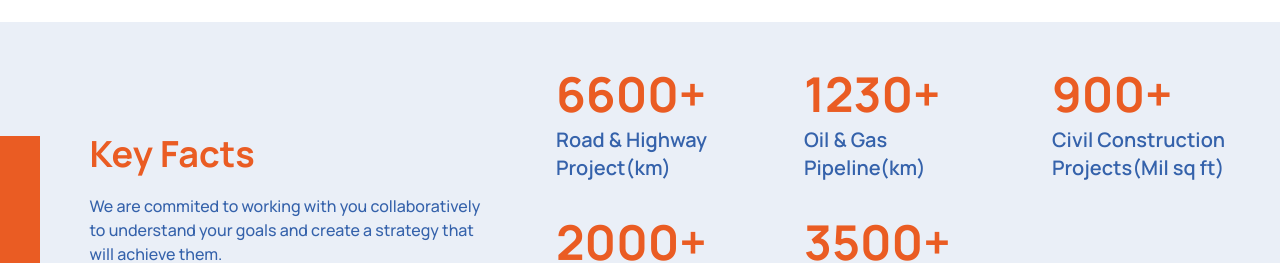
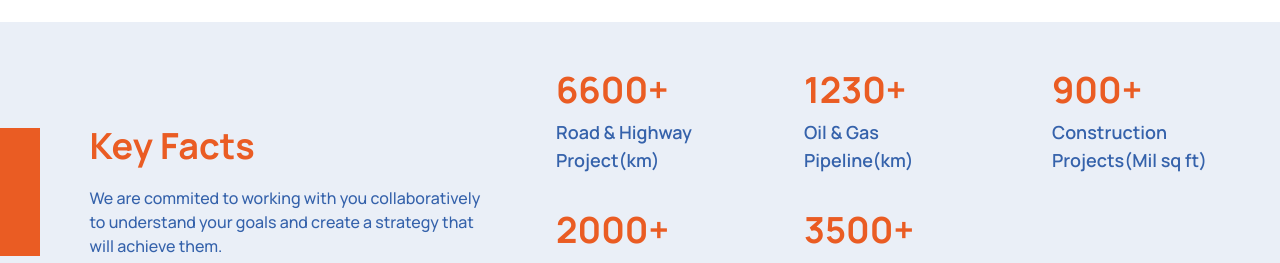
Before and after one commit to girishdigge/numbertree-app, a Next.js app: page / in a window 1280 px wide. Shown: the part 2477-2740 px from the top of the page. Built offline with nearby package versions, Linux system fonts and the light colour scheme.

Commit message:
deploy test 11

```diff
--- a/src/app/(sitemap)/projects/new-parliment/page.tsx
+++ b/src/app/(sitemap)/projects/new-parliment/page.tsx
@@ -34,7 +34,7 @@ const Page = () => {
           className='object-contain'
         />
       </div>
-      <div className='absolute md:inset-40 inset-60 md:translate-y-80 flex items-end justify-center'>
+      <div className='absolute md:inset-40 inset-60 md:translate-y-40 flex items-end justify-center'>
         <h1 className='font-bold md:text-5xl text-3xl flex justify-center text-white'>
           New Parliment,new Delhi
         </h1>
--- a/src/app/(sitemap)/projects/page.tsx
+++ b/src/app/(sitemap)/projects/page.tsx
@@ -53,7 +53,7 @@ const Page = () => {
       content:
         'We are a consulting engineering & audit services firm, partnering with businesses that advance the world, to overcome challenges and unlock their full potential.We are committed to delivering exceptional and cutting-edge solutions to today’s business problems. ',
       link: '/numbertree',
-      image: '/projects/puneMetro1.jpg', // replace with the actual image path
+      image: '/projects/puneMetro.jpg', // replace with the actual image path
     },
     {
       heading: "Empowering Tomorrow's infrastructure",
--- a/src/app/(sitemap)/sectors/aviation/page.tsx
+++ b/src/app/(sitemap)/sectors/aviation/page.tsx
@@ -34,7 +34,7 @@ const Page = () => {
           className='object-contain'
         />
       </div>
-      <div className='absolute md:inset-40 inset-60 md:translate-y-60 flex items-end justify-center'>
+      <div className='absolute md:inset-40 inset-60 md:translate-y-40 flex items-end justify-center'>
         <h1 className='font-bold md:text-5xl text-3xl flex justify-center text-white'>
           Aviation
         </h1>
--- a/src/app/(sitemap)/services/business-transformation/page.tsx
+++ b/src/app/(sitemap)/services/business-transformation/page.tsx
@@ -30,7 +30,7 @@ const Page = () => {
           className='object-contain'
         />
       </div>
-      <div className='z-2 absolute translate-y-60 inset-40 flex items-end justify-center'>
+      <div className='z-2 absolute translate-y-40 inset-40 flex items-end justify-center'>
         <h1 className='font-bold md:text-5xl text-3xl flex justify-center text-white'>
           Business Transformation
         </h1>
--- a/src/app/(sitemap)/services/techno-commercial-audit/page.tsx
+++ b/src/app/(sitemap)/services/techno-commercial-audit/page.tsx
@@ -28,13 +28,13 @@ const Page = () => {
       <div className='flex flex-col '>
         <Image
           src={`/services/techoComAudit1.jpg`}
-          width={2046}
-          height={999}
+          width={2041}
+          height={996}
           alt='Techno Commercial Audit'
           className='object-contain'
         />
       </div>
-      <div className='absolute md:inset-40 inset-60 md:translate-y-60 flex items-end justify-center'>
+      <div className='absolute md:inset-40 inset-60 md:translate-y-40 flex items-end justify-center'>
         <h1 className='font-bold md:text-5xl text-3xl flex justify-center text-white'>
           Techno Commercial Audit
         </h1>
--- a/src/components/home/career.tsx
+++ b/src/components/home/career.tsx
@@ -22,7 +22,7 @@ const Career = () => {
             People are at the heart of our services. Come explore a world of
             oppurtunities in various functions and roles.
           </p>
-          <Button className='w-1/3 bg-num-orange mt-10 border-0'>
+          <Button className='w-1/3 bg-num-orange mt-8 mb-2 border-0'>
             Explore Career{`>`}
           </Button>
         </div>
--- a/src/components/home/carousel.tsx
+++ b/src/components/home/carousel.tsx
@@ -88,24 +88,24 @@ const Carousel = () => {
               <div className='bg-opacity-50 md:w-4/5 h-full p-5'>
                 <div className='text-white'>
                   {/* <div className='text-xl'>{slide.heading}</div> */}
-                  <h2 className='md:text-2xl font-bold text-sm ml-4 '>
+                  <h2 className='md:text-xl font-bold text-sm ml-4 '>
                     {slide.weAre}
                   </h2>
                   {/* <Separator
                     orientation='vertical'
                     className='bg-num-orange w-1 h-10'
                   /> */}
-                  <h2 className='md:text-7xl pl-2  text-sm  border-l-4 border-num-orange'>
+                  <h2 className='md:text-6xl pl-2  text-sm  border-l-4 border-num-orange'>
                     {slide.title}
                   </h2>
-                  <p className='md:text-2xl ml-4 font-sans md:pt-5 md:pb-2 text-xs md:w-5/12'>
+                  <p className='md:text-xl ml-4 font-sans md:pt-5 md:pb-2 text-xs md:w-5/12'>
                     {slide.content}
                   </p>
                   <Button className='w-40 ml-4 bg-num-indigo md:mt-5 mt-2 border-0 hover:bg-num-orange'>
                     Read More{`>`}
                   </Button>
                 </div>
-                <div className='hidden md:flex flex-row translate-x-3/4 translate-y-20 md:mt-4 mt-2 md:text-xl text-sm '>
+                <div className='hidden md:flex flex-row translate-x-3/4  md:mt-4 mt-2 md:text-xl text-sm '>
                   {`#`}
                   {slide.heading}
                 </div>
--- a/src/components/home/connect.tsx
+++ b/src/components/home/connect.tsx
@@ -15,7 +15,7 @@ const Connect = () => {
           />
           <div className=' absolute inset-0 bg-black bg-opacity-55'>
             <div className='ml-6'>
-              <h1 className='text-num-orange text-2xl font-bold mt-4 mb-4'>
+              <h1 className='text-num-orange text-2xl font-bold mt-4 mb-2'>
                 Linkedin
               </h1>
               <h2 className=' text-3xl font-medium mb-3 text-white'>
@@ -26,8 +26,7 @@ const Connect = () => {
                 Tunnel & Bridge Projects, Industrial Projects, Metro & Rail
                 Projects, Water Treatment Plants, Transmission and Distribution
                 projects, Oil & Gas projects, Power Projects, Real Estate –
-                Residential & Commercial Projects, Institutional and Civil
-                Projects.
+                Residential...
               </p>
               <div className='flex flex-row-reverse mr-4'>
                 <Button className='w-40 mt-2 bg-num-indigo border-0 hover:bg-num-orange'>
@@ -47,7 +46,7 @@ const Connect = () => {
           />
           <div className=' absolute inset-0 bg-black bg-opacity-50'>
             <div className='ml-6'>
-              <h1 className='text-num-orange text-2xl font-bold mt-4 mb-4'>
+              <h1 className='text-num-orange text-2xl font-bold mt-4 mb-2'>
                 Insights
               </h1>
               <h2 className='text-3xl  mb-3 font-medium text-white'>
--- a/src/components/home/keyFacts.tsx
+++ b/src/components/home/keyFacts.tsx
@@ -16,32 +16,32 @@ const KeyFacts = () => {
         </div>
         <div className='md:grid grid-cols-3 gap-y-4 items-center w-3/5 '>
           <div className='flex flex-col  w-4/5 ml-5'>
-            <h1 className='text-5xl text-num-orange font-bold mb-2'>6600+</h1>{' '}
-            <p className='text-xl text-num-blue font-semibold'>
+            <h1 className='text-4xl text-num-orange font-bold mb-2'>6600+</h1>{' '}
+            <p className='text-lg text-num-blue font-semibold'>
               Road & Highway Project(km)
             </p>
           </div>
           <div className='flex flex-col  w-4/5 ml-5'>
-            <h1 className='text-5xl text-num-orange font-bold  mb-2'>1230+</h1>{' '}
-            <p className='text-xl text-num-blue font-semibold  w-2/3'>
+            <h1 className='text-4xl text-num-orange font-bold  mb-2'>1230+</h1>{' '}
+            <p className='text-lg text-num-blue font-semibold  w-2/3'>
               Oil & Gas Pipeline(km)
             </p>
           </div>
           <div className='flex flex-col  w-4/5 ml-5'>
-            <h1 className='text-5xl text-num-orange font-bold  mb-2'>900+</h1>{' '}
-            <p className='text-xl text-num-blue font-semibold '>
-              Civil Construction Projects(Mil sq ft)
+            <h1 className='text-4xl text-num-orange font-bold  mb-2'>900+</h1>{' '}
+            <p className='text-lg text-num-blue font-semibold '>
+              Construction Projects(Mil sq ft)
             </p>
           </div>
           <div className='flex flex-col  w-4/5 ml-5 mt-5'>
-            <h1 className='text-5xl text-num-orange font-bold  mb-2'>2000+</h1>{' '}
-            <p className='text-xl text-num-blue font-semibold '>
+            <h1 className='text-4xl text-num-orange font-bold  mb-2'>2000+</h1>{' '}
+            <p className='text-lg text-num-blue font-semibold '>
               Railway & Metro Projects(km)
             </p>
           </div>
           <div className='flex flex-col  ml-5 mt-5'>
-            <h1 className='text-5xl text-num-orange font-bold  mb-2'>3500+</h1>{' '}
-            <p className='text-xl text-num-blue font-semibold '>
+            <h1 className='text-4xl text-num-orange font-bold  mb-2'>3500+</h1>{' '}
+            <p className='text-lg text-num-blue font-semibold '>
               Power Transmission Towers
             </p>
           </div>
```
Also changed, not shown: 1 other file (tests, documents, lock files or other folders).
